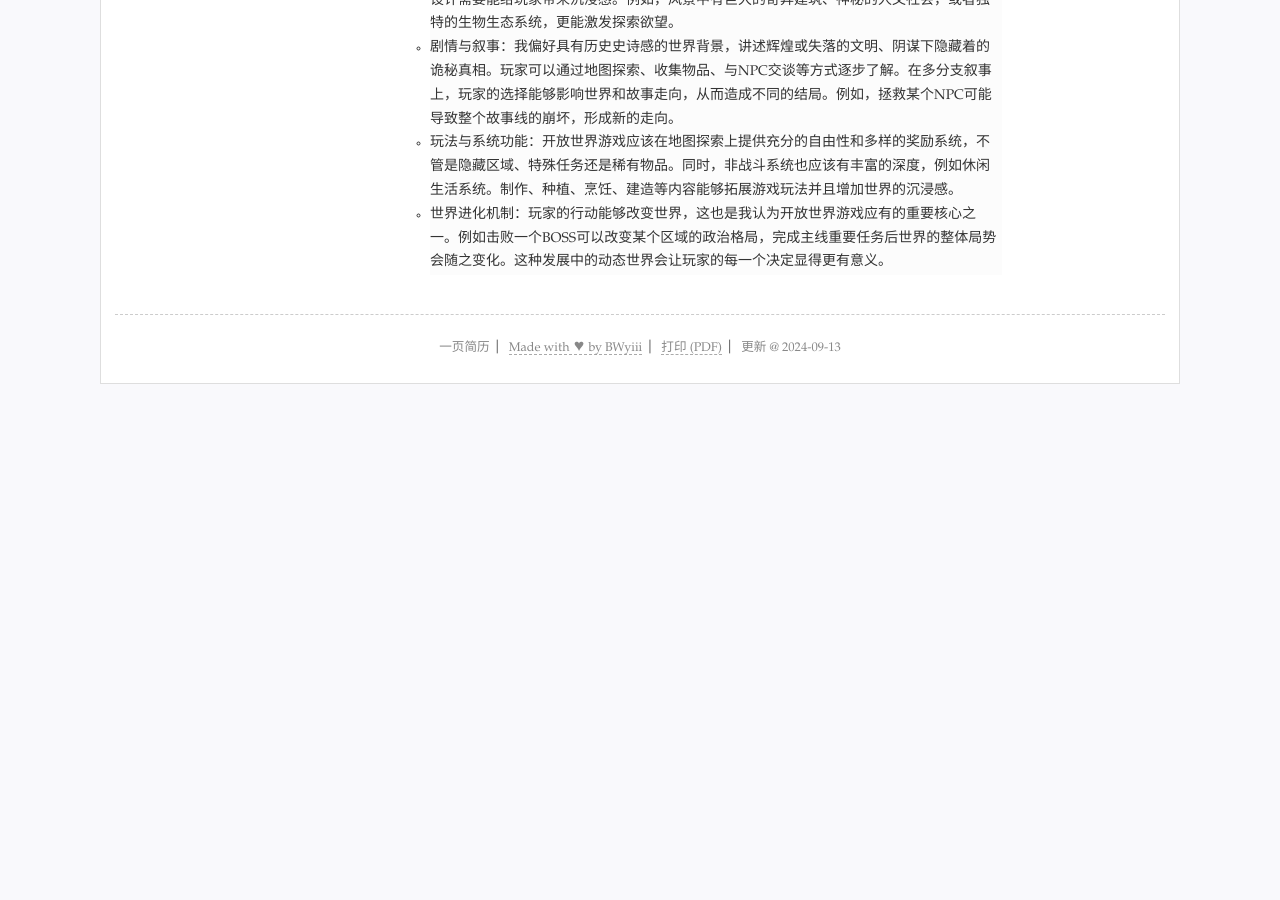
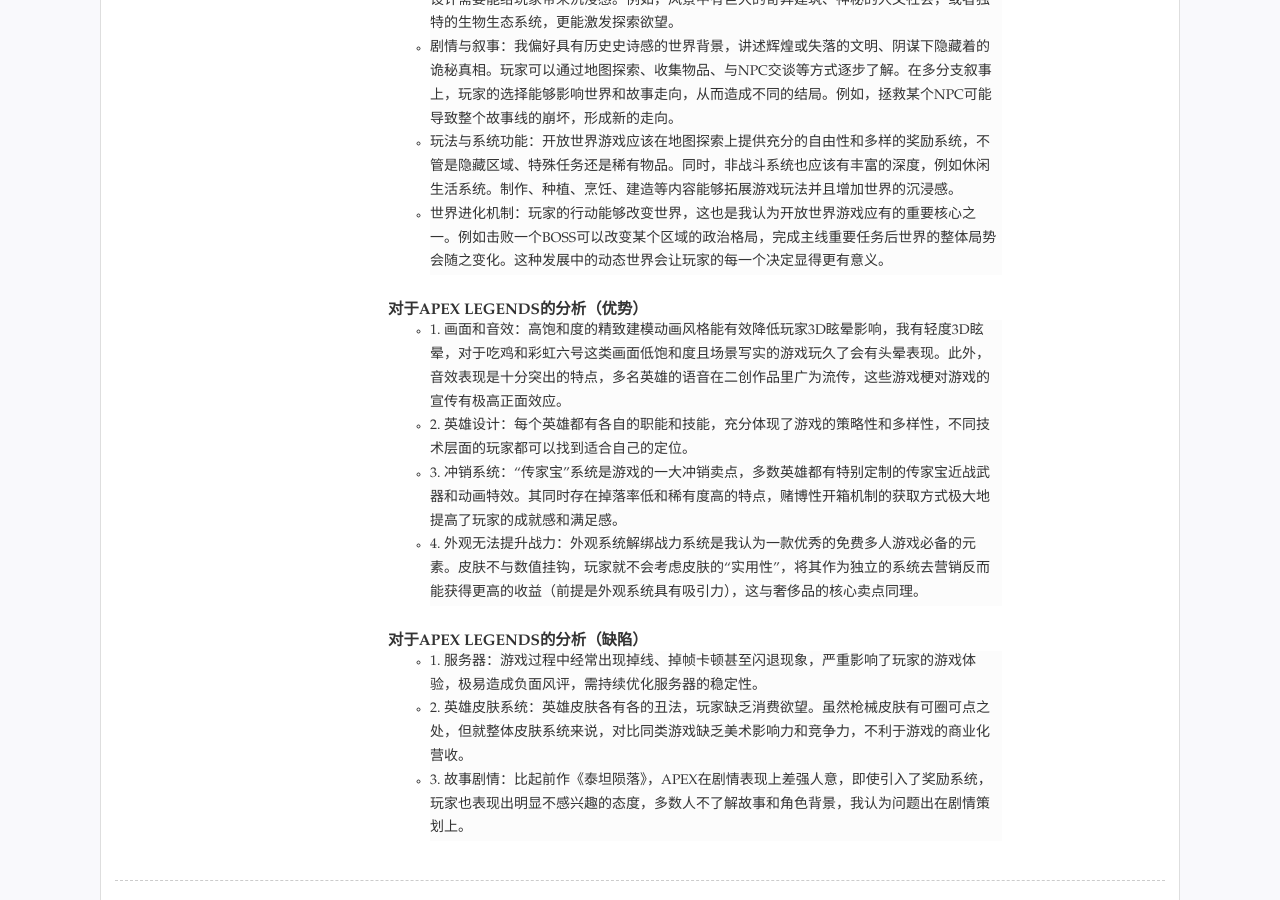
Before and after one commit to BWyiii/-, a Jekyll site: the page built from index.html, in a window 1280 px wide and 900 px high, scrolled down 2024 px. Built offline with Jekyll 4.4.1, drawn with Linux system fonts in a browser that asks for light colours; before the commit the page ends 2429 px from its top, so only the background shows below that.

Commit message:
Update resume.yml

```diff
--- a/_data/resume.yml
+++ b/_data/resume.yml
@@ -132,6 +132,18 @@ others: #其他列表显示
     - 剧情与叙事：我偏好具有历史史诗感的世界背景，讲述辉煌或失落的文明、阴谋下隐藏着的诡秘真相。玩家可以通过地图探索、收集物品、与NPC交谈等方式逐步了解。在多分支叙事上，玩家的选择能够影响世界和故事走向，从而造成不同的结局。例如，拯救某个NPC可能导致整个故事线的崩坏，形成新的走向。
     - 玩法与系统功能：开放世界游戏应该在地图探索上提供充分的自由性和多样的奖励系统，不管是隐藏区域、特殊任务还是稀有物品。同时，非战斗系统也应该有丰富的深度，例如休闲生活系统。制作、种植、烹饪、建造等内容能够拓展游戏玩法并且增加世界的沉浸感。
     - 世界进化机制：玩家的行动能够改变世界，这也是我认为开放世界游戏应有的重要核心之一。例如击败一个BOSS可以改变某个区域的政治格局，完成主线重要任务后世界的整体局势会随之变化。这种发展中的动态世界会让玩家的每一个决定显得更有意义。
+  - title: 对于APEX LEGENDS的分析（优势）
+    list:
+    - 1. 画面和音效：高饱和度的精致建模动画风格能有效降低玩家3D眩晕影响，我有轻度3D眩晕，对于吃鸡和彩虹六号这类画面低饱和度且场景写实的游戏玩久了会有头晕表现。此外，音效表现是十分突出的特点，多名英雄的语音在二创作品里广为流传，这些游戏梗对游戏的宣传有极高正面效应。
+    - 2. 英雄设计：每个英雄都有各自的职能和技能，充分体现了游戏的策略性和多样性，不同技术层面的玩家都可以找到适合自己的定位。
+    - 3. 冲销系统：“传家宝”系统是游戏的一大冲销卖点，多数英雄都有特别定制的传家宝近战武器和动画特效。其同时存在掉落率低和稀有度高的特点，赌博性开箱机制的获取方式极大地提高了玩家的成就感和满足感。
+    - 4. 外观无法提升战力：外观系统解绑战力系统是我认为一款优秀的免费多人游戏必备的元素。皮肤不与数值挂钩，玩家就不会考虑皮肤的“实用性”，将其作为独立的系统去营销反而能获得更高的收益（前提是外观系统具有吸引力），这与奢侈品的核心卖点同理。
+  - title: 对于APEX LEGENDS的分析（缺陷）
+    list:
+    - 1. 服务器：游戏过程中经常出现掉线、掉帧卡顿甚至闪退现象，严重影响了玩家的游戏体验，极易造成负面风评，需持续优化服务器的稳定性。
+    - 2. 英雄皮肤系统：英雄皮肤各有各的丑法，玩家缺乏消费欲望。虽然枪械皮肤有可圈可点之处，但就整体皮肤系统来说，对比同类游戏缺乏美术影响力和竞争力，不利于游戏的商业化营收。
+    - 3. 故事剧情：比起前作《泰坦陨落》，APEX在剧情表现上差强人意，即使引入了奖励系统，玩家也表现出明显不感兴趣的态度，多数人不了解故事和角色背景，我认为问题出在剧情策划上。
+
 
 #- type:
 #  name: '其他'
```
